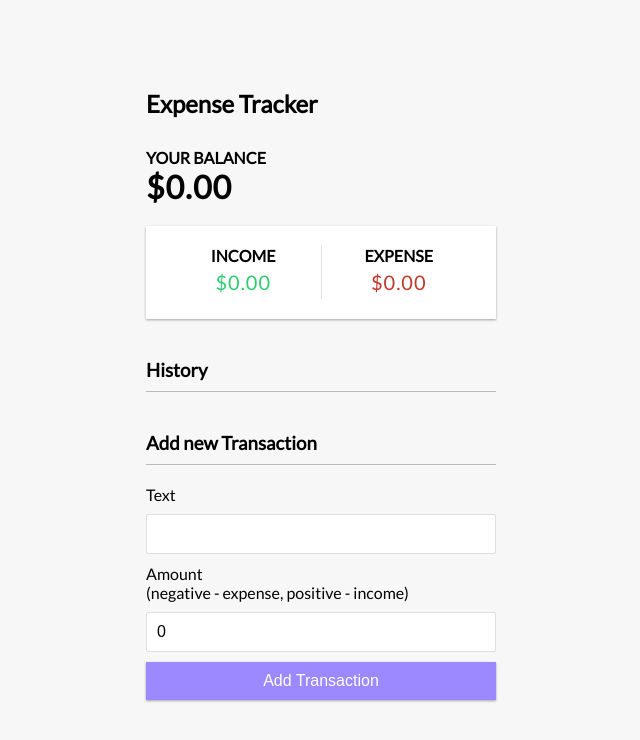
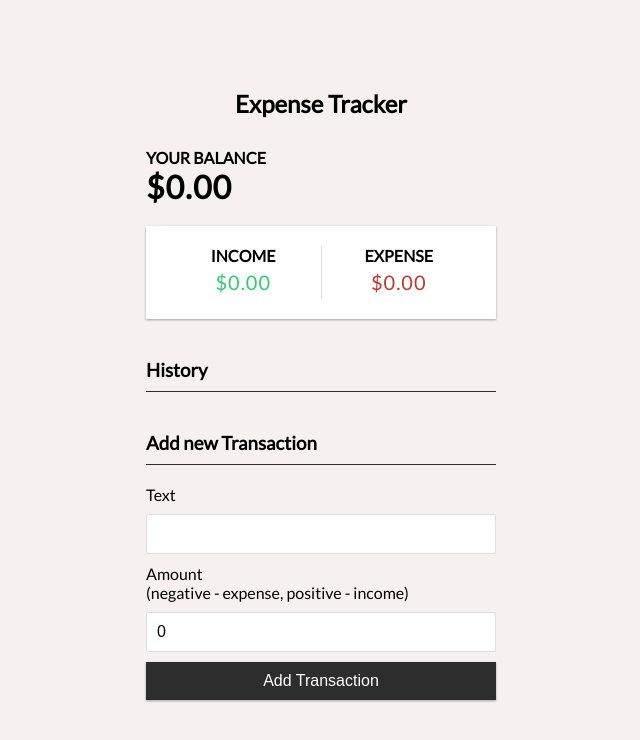
Before and after one commit to anjali7528/Expense-Tracker, a React (Create React App) app: page / in a window 1280 px wide. Shown: the top 740 px of the page, without its empty margins (319-959 px from the left). Built offline with nearby package versions, Linux system fonts and the light colour scheme.

Commit message:
changed css

```diff
--- a/src/index.css
+++ b/src/index.css
@@ -9,7 +9,7 @@
 }
 
 body {
-  background-color: #f7f7f7;
+  background-color: #f6f0f1;
   display: flex;
   flex-direction: column;
   align-items: center;
@@ -27,10 +27,15 @@ body {
 h1 {
   letter-spacing: 1px;
   margin: 0;
+
+}
+
+h2{
+  text-align:center;
 }
 
 h3 {
-  border-bottom: 1px solid #bbb;
+  border-bottom: 1px solid #2d2d2d;
   padding-bottom: 10px;
   margin: 40px 0 10px;
 }
@@ -89,7 +94,7 @@ input[type='number'] {
 
 .btn {
   cursor: pointer;
-  background-color: #9c88ff;
+  background-color: #2d2d2d;
   box-shadow: var(--box-shadow);
   color: #fff;
   border: 0;
```
